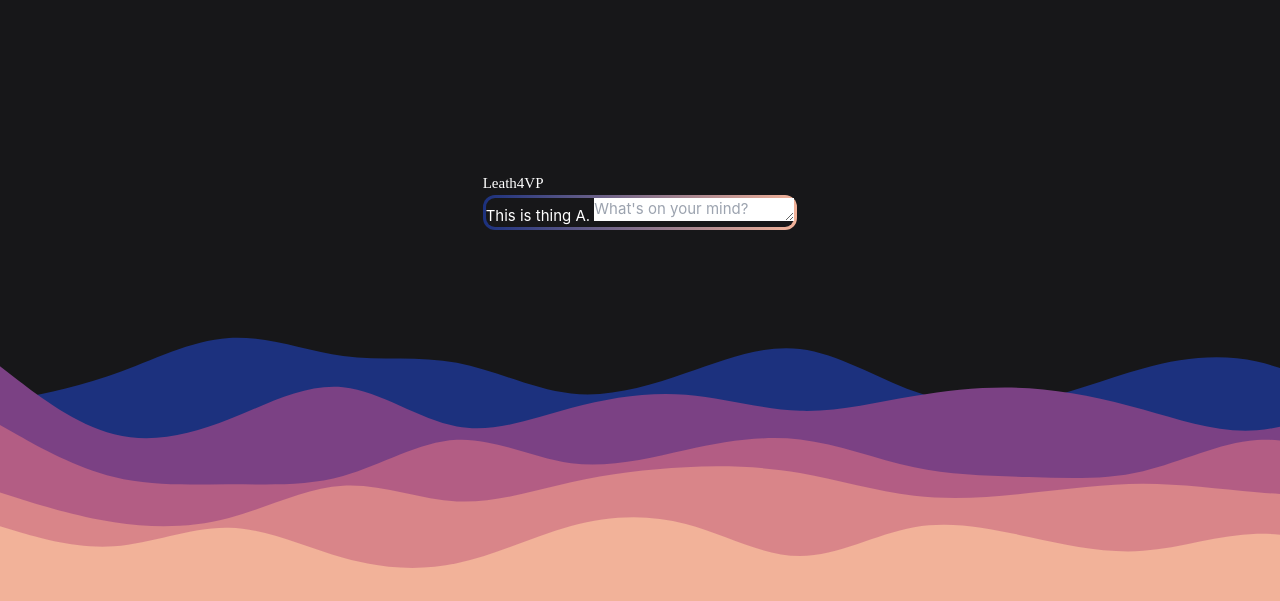
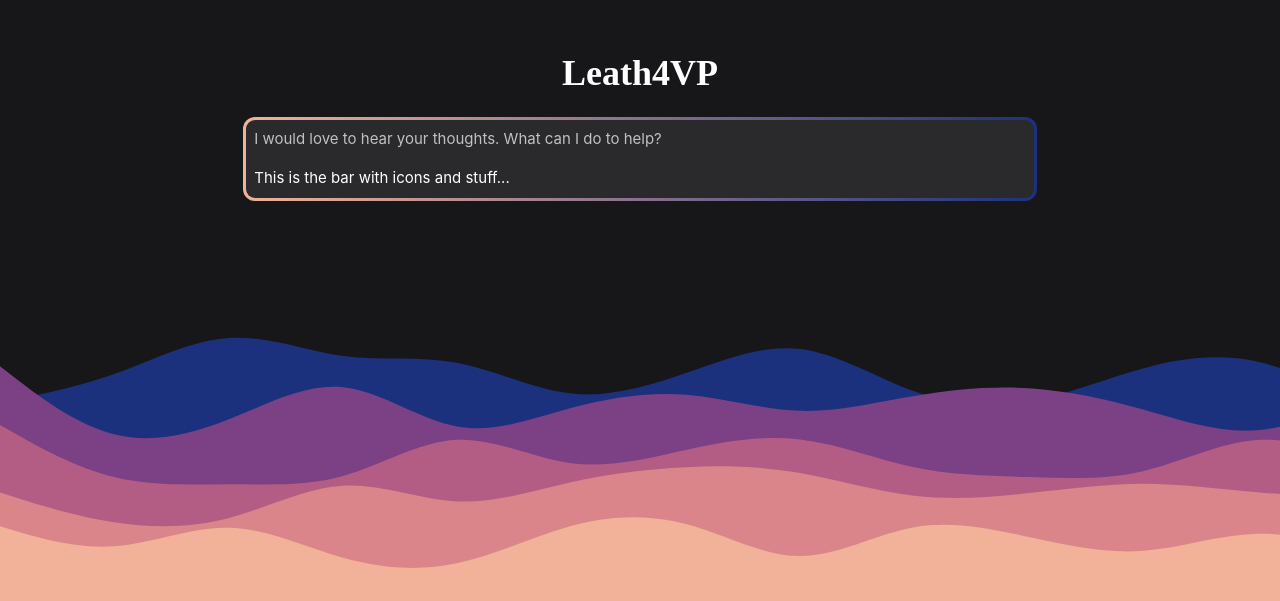
Before and after one commit to leathalman/vp-web, a Vue app: page / in a window 1280 px wide. Shown: the part 199-800 px from the top of the page. Built offline with nearby package versions, Linux system fonts and the light colour scheme.

Commit message:
Reasonable width and display for user input]

```diff
--- a/src/App.vue
+++ b/src/App.vue
@@ -4,18 +4,18 @@ import Header from "@/components/Header.vue";
 </script>
 
 <template>
-  <Header></Header>
-  <div class="border-gradient p-4">
-    <div class="bg-phind-gray-accent p-4">
-      <Input class="bg-phind-gray-accent"></Input>
+  <Header class="mb-6"></Header>
+  <div class="border-gradient">
+    <div class="bg-phind-gray-accent m-2">
+      <Input></Input>
     </div>
   </div>
 </template>
 
 <style scoped>
 .border-gradient {
-  background: linear-gradient(#171719, #171719) padding-box,
-  linear-gradient(to right, #1c317e, #f2b299) border-box;
+  background: linear-gradient(#2A2A2D, #2A2A2D) padding-box,
+  linear-gradient(to right, #f2b299, #1c317e) border-box;
   border-radius: 12px;
   border: 3px solid transparent;
 }
--- a/src/assets/main.css
+++ b/src/assets/main.css
@@ -1,19 +1,19 @@
 @import './base.css';
+
+body {
+  display: flex;
+  place-items: center;
+  background-image: url('./layered-waves-haikei.svg');
+  background-repeat: no-repeat;
+  background-size: cover;
+}
 
 #app {
   display: flex;
   flex-direction: column;
+  width: 67%;
+  min-width: 300px;
   max-width: 1280px;
-  margin: 0 auto;
+  margin: 0 auto 10rem;
   padding: 2rem;
 }
-
-body {
-  display: flex;
-  place-items: center;
-  width: 100%;
-  min-height: 100vh;
-  background-image: url('./layered-waves-haikei.svg');
-  background-repeat: no-repeat;
-  background-size: cover;
-}
--- a/src/components/Input.vue
+++ b/src/components/Input.vue
@@ -4,19 +4,17 @@ import { useTextareaAutosize } from '@vueuse/core'
 const { textarea, input } = useTextareaAutosize()
 </script>
 
-<!--https://stackoverflow.com/questions/6262472/multiple-lines-of-input-in-input-type-text-->
+<template>
+  <div class="flex flex-col">
+    <textarea
+        class="resize-none"
+        ref="textarea"
+        v-model="input"
+        placeholder="I would love to hear your thoughts. What can I do to help?"
+    />
+    <div class="mt-4">This is the bar with icons and stuff...</div>
 
-<template>
-<div class="flex flex-row justify-between m-3">
-  This is thing A.
-  <textarea
-      class="text-black resize-none"
-      ref="textarea"
-      v-model="input"
-      placeholder="What's on your mind?"
-  />
-<!--  <button class="border-2" @click="increment">count is: {{ count }}</button>-->
-</div>
+  </div>
 </template>
 
 <!--Set some max-height for textarea, but this is a good proof of concept-->
@@ -24,6 +22,21 @@ const { textarea, input } = useTextareaAutosize()
 textarea {
   -ms-overflow-style: none;
   scrollbar-width: none;
+  max-height: 300px;
+  background-color: transparent;
+  color: #BEC1C5;
+
+  border: none;
+  overflow: auto;
+  outline: none;
+
+  -webkit-box-shadow: none;
+  -moz-box-shadow: none;
+  box-shadow: none;
+}
+
+textarea::placeholder {
+  color: #BEC1C5;
 }
 
 textarea::-webkit-scrollbar {
--- a/tailwind.config.js
+++ b/tailwind.config.js
@@ -1,7 +1,9 @@
 /** @type {import('tailwindcss').Config} */
 export default {
-  purge: ['./index.html', './src/**/*.{vue,js,ts,jsx,tsx}'],
-  content: [],
+  content: [
+    './index.html',
+    './src/**/*.{vue,js,ts,jsx,tsx}'
+  ],
   theme: {
     extend: {
       colors: {
```
